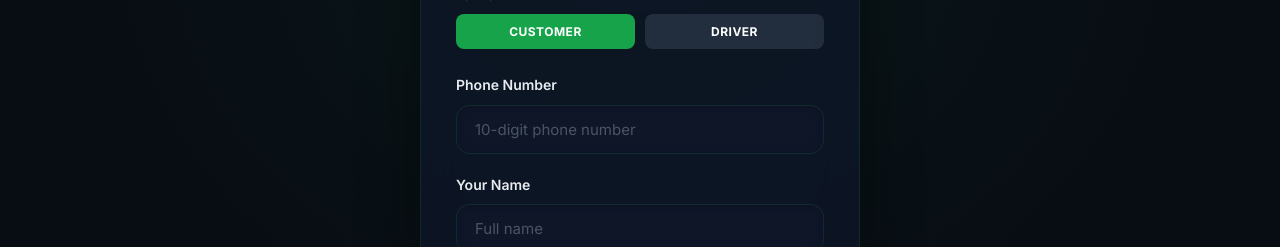
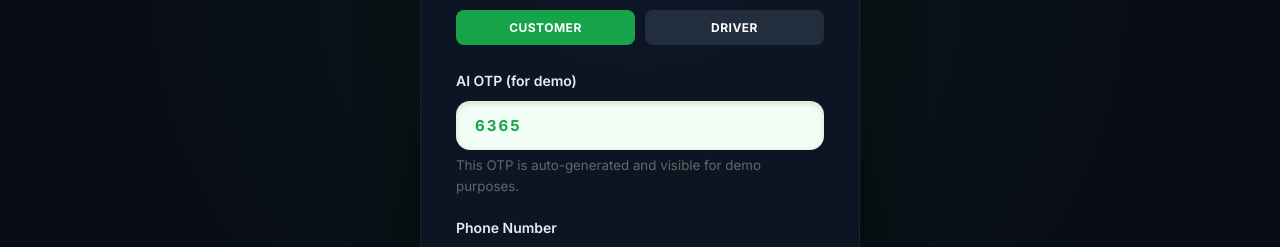
Before and after one commit to thimansh399-sys/DriveEase, a React (Create React App) app in the folder frontend/: page /login in a window 1280 px wide. Shown: the part 348-595 px from the top of the page. Built offline with nearby package versions, Linux system fonts and the light colour scheme; no server answers.

Commit message:
feat: Show AI OTP on login page for demo and send to backend

```diff
--- a/frontend/src/pages/Login.js
+++ b/frontend/src/pages/Login.js
@@ -3,6 +3,12 @@ import React, { useState } from 'react';
 import { useNavigate } from 'react-router-dom';
 import api from '../utils/api';
 import '../styles/Login.css';
+
+
+function generateAIOtp() {
+  // Generate a random 4-digit OTP for demo
+  return Math.floor(1000 + Math.random() * 9000).toString();
+}
 
 function Login({ onLogin }) {
   const navigate = useNavigate();
@@ -11,6 +17,12 @@ function Login({ onLogin }) {
   const [role, setRole] = useState('customer');
   const [loading, setLoading] = useState(false);
   const [error, setError] = useState('');
+  const [aiOtp, setAiOtp] = useState(generateAIOtp());
+
+  // Regenerate OTP when phone or role changes
+  React.useEffect(() => {
+    setAiOtp(generateAIOtp());
+  }, [phone, role]);
 
   const handleLogin = async (e) => {
     e.preventDefault();
@@ -25,8 +37,8 @@ function Login({ onLogin }) {
     setLoading(true);
     setError('');
     try {
-      // Directly call backend login endpoint (OTP removed)
-      const response = await api.verifyOTP(phone, '', name, role);
+      // Send AI OTP as part of login (for demo)
+      const response = await api.verifyOTP(phone, aiOtp, name, role);
       if (response.error) {
         setError('❌ ' + response.error);
       } else if (response.user && response.token) {
@@ -96,6 +108,18 @@ function Login({ onLogin }) {
           </div>
 
           <form onSubmit={handleLogin} className="login-form">
+            {/* Show AI OTP for demo */}
+            <div className="form-group">
+              <label className="form-label">AI OTP (for demo)</label>
+              <input
+                type="text"
+                className="form-input"
+                value={aiOtp}
+                readOnly
+                style={{ fontWeight: 'bold', color: '#16a34a', letterSpacing: '2px', background: '#f0fdf4' }}
+              />
+              <small style={{ color: '#666', marginTop: '5px', display: 'block' }}>This OTP is auto-generated and visible for demo purposes.</small>
+            </div>
             <div className="form-group">
               <label className="form-label">Phone Number</label>
               <input
```
